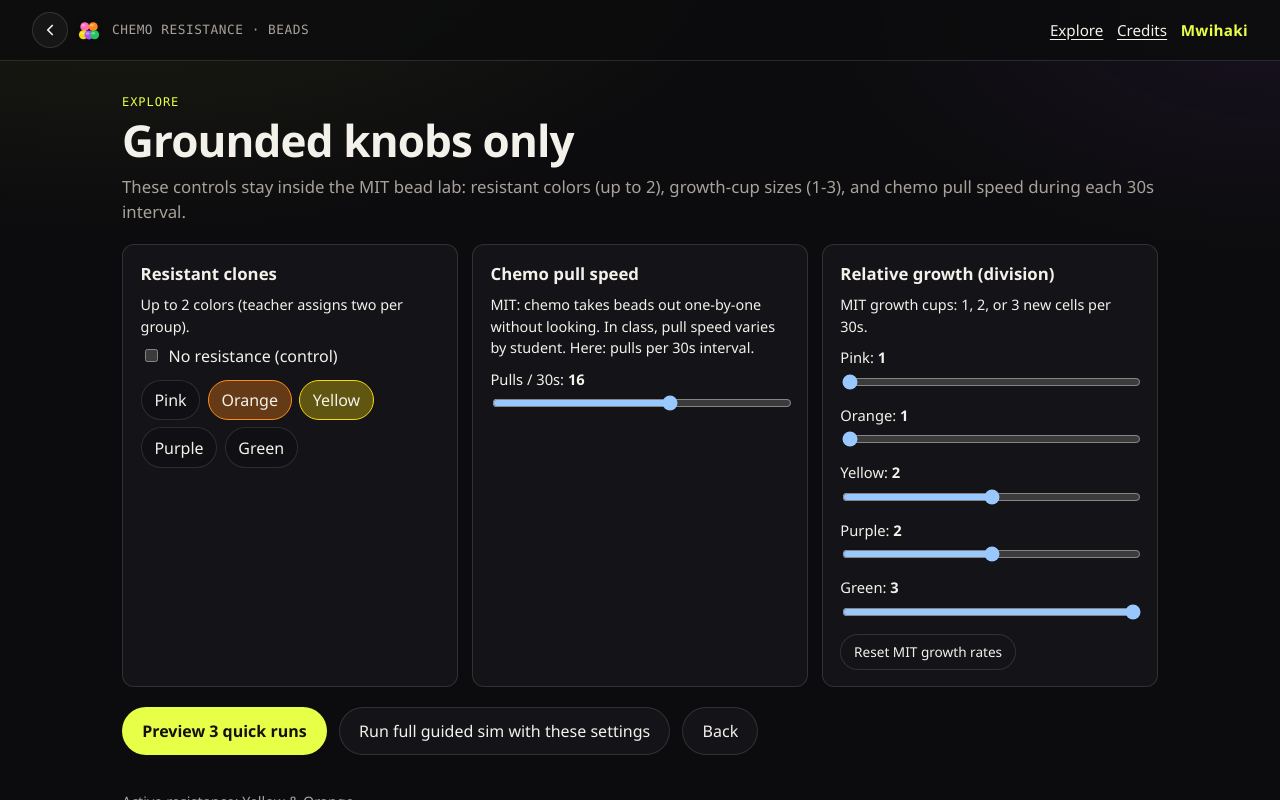
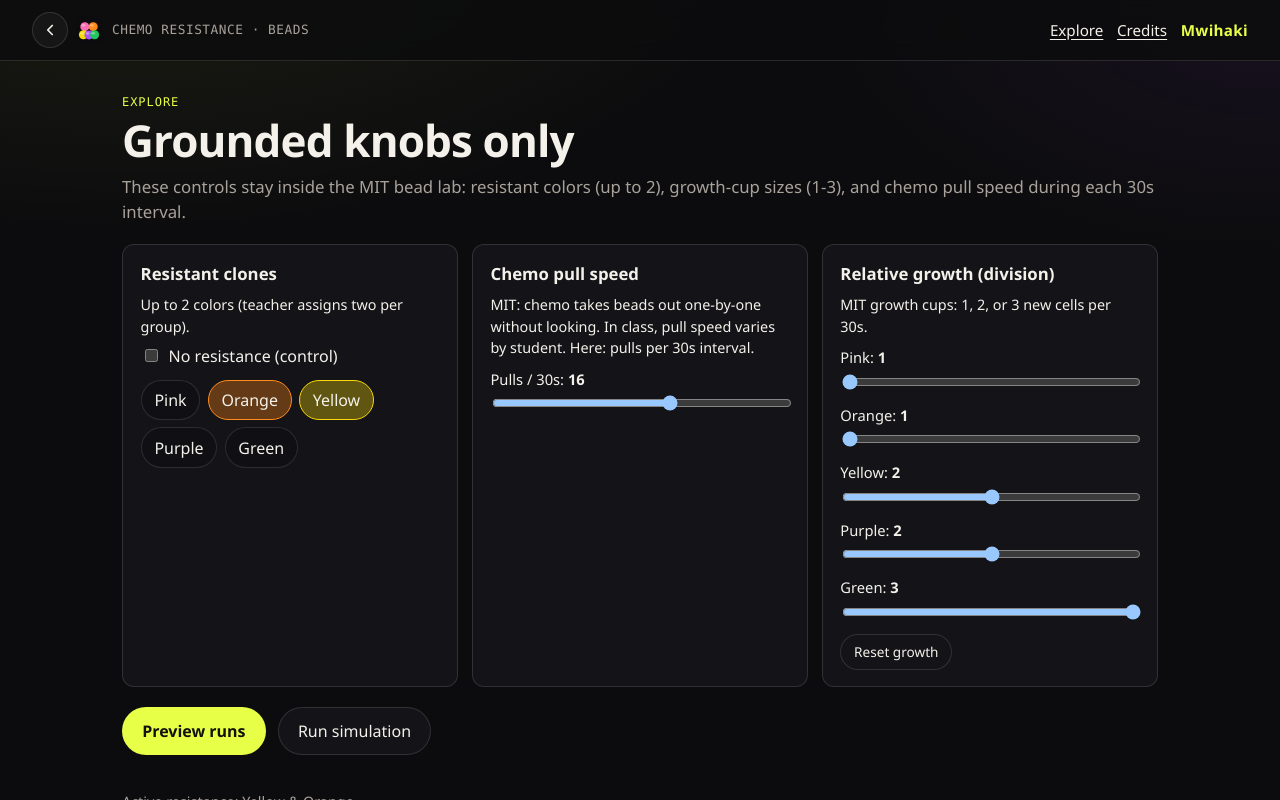
Before and after one commit to dr3amer63/Online-Simulation-of-Chemotherapy-Resistance-The-Fault-in-Our-Cells, a React (Vite) app: page / in a window 1280 px wide. Both pictures are taken after a click on the button "Explore". Shown: the top 800 px of the page. Built offline with nearby package versions, Linux system fonts and the light colour scheme.

Commit message:
Shorten button labels and drop redundant bottom Back controls.
Rely on the top-left back control and keep primary actions to a few words.

```diff
--- a/src/App.tsx
+++ b/src/App.tsx
@@ -167,7 +167,6 @@ function App() {
         {screen === 'explore' ? (
           <ExploreScreen
             base={config}
-            onBack={goBack}
             onRerunFull={(cfg) => {
               setConfig(cfg)
               setRuns([])
@@ -176,9 +175,7 @@ function App() {
             }}
           />
         ) : null}
-        {screen === 'credits' ? (
-          <CreditsScreen onBack={goBack} />
-        ) : null}
+        {screen === 'credits' ? <CreditsScreen /> : null}
       </main>
     </div>
   )
--- a/src/screens/ExploreScreen.tsx
+++ b/src/screens/ExploreScreen.tsx
@@ -16,10 +16,9 @@ import {
 interface Props {
   base: AppConfig
   onRerunFull: (cfg: AppConfig) => void
-  onBack: () => void
 }
 
-export function ExploreScreen({ base, onRerunFull, onBack }: Props) {
+export function ExploreScreen({ base, onRerunFull }: Props) {
   const [resistant, setResistant] = useState<BeadColor[]>(base.resistant)
   const [noResistance, setNoResistance] = useState(base.noResistance)
   const [pullsPerInterval, setPullsPerInterval] = useState(
@@ -138,24 +137,21 @@ export function ExploreScreen({ base, onRerunFull, onBack }: Props) {
             className="btn btn--small"
             onClick={() => setGrowth(defaultGrowthRates())}
           >
-            Reset MIT growth rates
+            Reset growth
           </button>
         </div>
       </div>
 
       <div className="actions actions--wrap">
         <button type="button" className="btn btn--primary" onClick={runPreview}>
-          Preview 3 quick runs
+          Preview runs
         </button>
         <button
           type="button"
           className="btn"
           onClick={() => onRerunFull(cfg)}
         >
-          Run full guided sim with these settings
-        </button>
-        <button type="button" className="btn" onClick={onBack}>
-          Back
+          Run simulation
         </button>
       </div>
 
--- a/src/screens/ModernScreen.tsx
+++ b/src/screens/ModernScreen.tsx
@@ -20,7 +20,7 @@ export function ModernScreen({ onExplore, onCredits }: Props) {
       </div>
       <div className="actions actions--wrap">
         <button type="button" className="btn btn--primary" onClick={onExplore}>
-          Explore with grounded knobs
+          Open Explore
         </button>
         <button type="button" className="btn" onClick={onCredits}>
           Credits
--- a/src/screens/QuestionsScreen.tsx
+++ b/src/screens/QuestionsScreen.tsx
@@ -59,7 +59,7 @@ export function QuestionsScreen({ onContinue }: Props) {
         <div className="actions">
           {!submitted ? (
             <button type="submit" className="btn btn--primary">
-              Submit and show model answers
+              Show answers
             </button>
           ) : (
             <>
@@ -68,7 +68,7 @@ export function QuestionsScreen({ onContinue }: Props) {
                 className="btn btn--primary"
                 onClick={onContinue}
               >
-                Leave when ready
+                Continue
               </button>
               <p className="hint stay-hint">
                 Answers stay on this page until you leave.
--- a/src/screens/ResultsScreen.tsx
+++ b/src/screens/ResultsScreen.tsx
@@ -70,7 +70,7 @@ export function ResultsScreen({ runs, onContinue }: Props) {
 
       <div className="actions">
         <button type="button" className="btn btn--primary" onClick={onContinue}>
-          Continue to questions
+          Next questions
         </button>
       </div>
       <p className="hint stay-hint">
--- a/src/screens/SimScreen.tsx
+++ b/src/screens/SimScreen.tsx
@@ -252,14 +252,14 @@ export function SimScreen({ config, onComplete }: Props) {
   )
 
   const nextHint = (() => {
-    if (reviewing) return `Back to ${phaseLabel(progressPhase)}`
-    if (progressPhase === 'ready') return 'Begin growth'
+    if (reviewing) return 'Resume'
+    if (progressPhase === 'ready') return 'Start growth'
     if (progressPhase === 'run-end') {
-      return replicate < 3 ? 'Next replicate' : 'See results'
+      return replicate < 3 ? 'Next run' : 'See results'
     }
     const idx = phaseTrack.indexOf(progressPhase)
     if (idx >= 0 && idx < phaseTrack.length - 1) {
-      return `Next: ${phaseLabel(phaseTrack[idx + 1])}`
+      return `Next ${phaseLabel(phaseTrack[idx + 1]).toLowerCase()}`
     }
     if (progressPhase === 'cycle-end') {
       return cycleIndex + 1 < 5 ? 'Next cycle' : 'Finish run'
--- a/src/screens/StaticScreens.tsx
+++ b/src/screens/StaticScreens.tsx
@@ -17,7 +17,7 @@ export function IntroScreen({ onStart }: { onStart: () => void }) {
           className="btn btn--primary intro-cta"
           onClick={onStart}
         >
-          Start Simulation
+          Start sim
         </button>
       </div>
     </section>
@@ -106,10 +106,10 @@ export function MappingScreen({
 
       <div className="actions actions--wrap">
         <button type="button" className="btn btn--primary" onClick={onContinue}>
-          I understand: run simulation
+          Run simulation
         </button>
         <button type="button" className="btn" onClick={onExplore}>
-          Change setup (Explore)
+          Change setup
         </button>
       </div>
       <SiteFooter />
@@ -117,7 +117,7 @@ export function MappingScreen({
   )
 }
 
-export function CreditsScreen({ onBack }: { onBack: () => void }) {
+export function CreditsScreen() {
   return (
     <section className="screen">
       <header className="screen__header">
@@ -157,11 +157,6 @@ export function CreditsScreen({ onBack }: { onBack: () => void }) {
           classroom bead lab.
         </p>
       </div>
-      <div className="actions">
-        <button type="button" className="btn" onClick={onBack}>
-          Back
-        </button>
-      </div>
       <SiteFooter />
     </section>
   )
```
